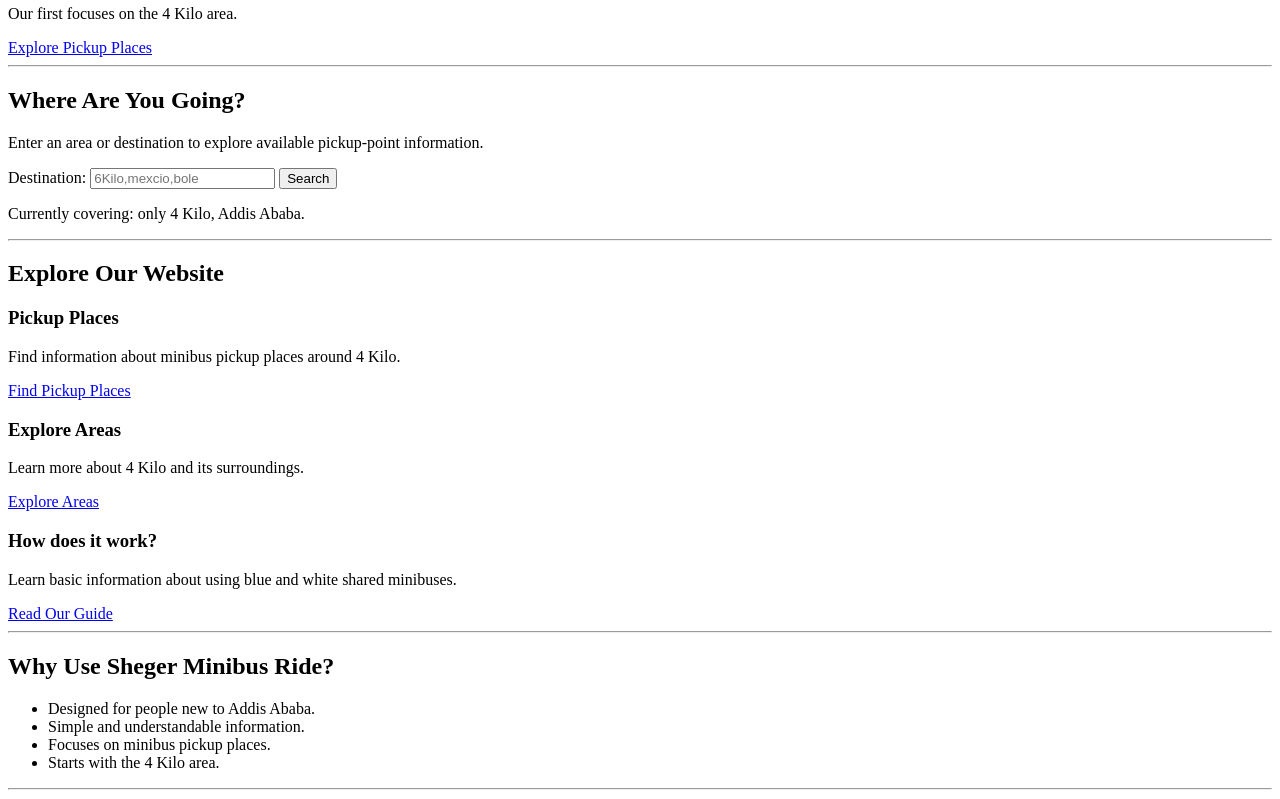
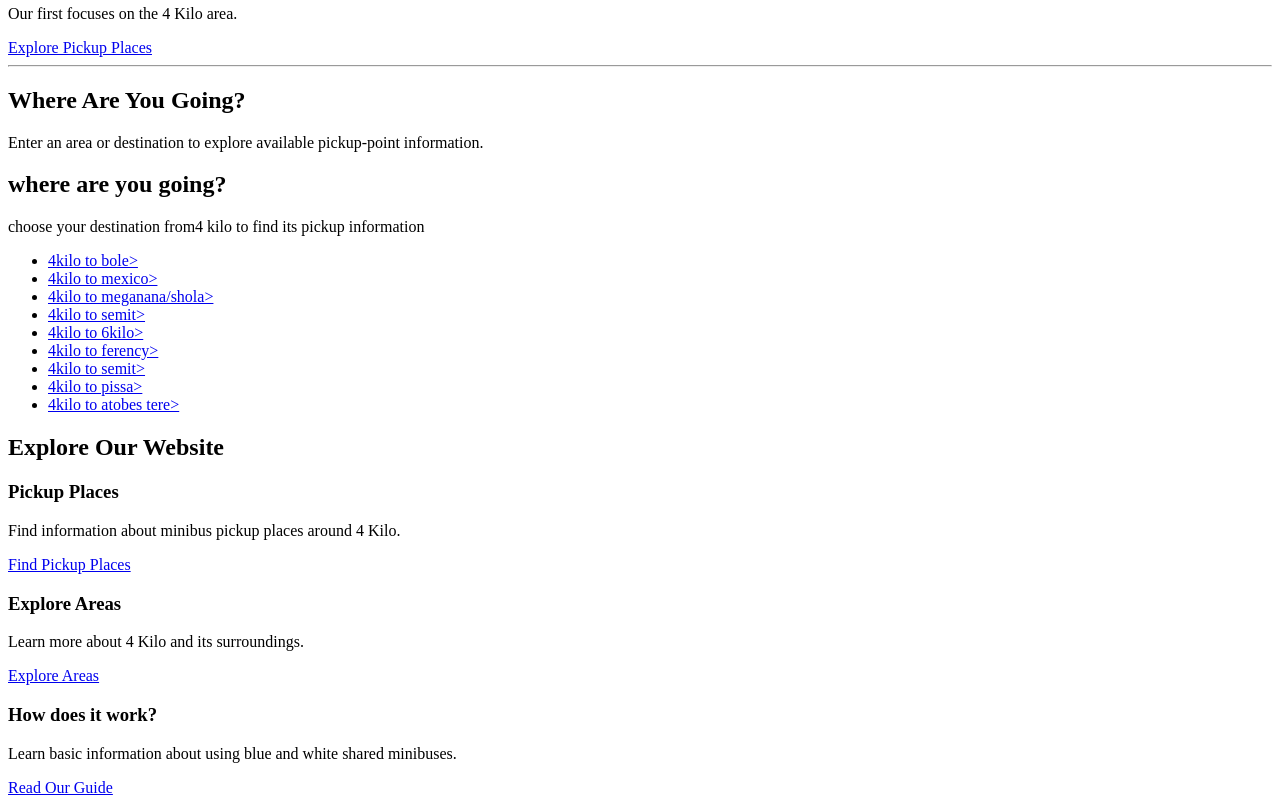
Before and after one commit to EyerusalemTigistu/-sheger-minbus, a plain HTML site: page index.html in a window 1280 px wide. Shown: the part 1179-1978 px from the top of the page. Drawn offline with Linux system fonts and the light colour scheme.

Commit message:
Remove areas page links and update homepage

```diff
--- a/index.html
+++ b/index.html
@@ -21,10 +21,10 @@
 
         <nav>
             <a href="index.html">Home</a>
-            <a href="areas.html">Areas</a>
             <a href="pickup.html">Pickup places</a>
             <a href="how-does-it-work.html">How does it work?</a>
         </nav>
+
 
     </header>
 
@@ -36,11 +36,11 @@
 
             <h2>WELCOME TO SHEGER MINBUS RIDE</h2>
 
-            <img src="images/image.png"alt="this is the picture of white and blue  minbus taxi" width="500">
-            <img src="images/image1.png" alt="this is the picture of white and blue  minbus taxi"hight="400">
+            <img src="images/image.png" alt="this is the picture of white and blue  minbus taxi"  width="500">
+            <img src="images/image1.png" alt="this is the picture of white and blue  minbus taxi" hight="400">
 
-            <img src="images/image2.png" alt=" this is the picture of white and blue  minbus taxi"width="400">
-             <img src="images/image4.png" alt=" this is the picture of white and blue  minbus taxi"width="700">
+            <img src ="images/image2.png" alt="this is the picture of white and blue  minbus taxi" width="400">
+            <img src="images/image4.png" alt="this is the picture of white and blue  minbus taxi" width="500">
 
             <p>
                  are you new to addis ababa or you dont know 4killo well? Beginning life in a new place
@@ -75,22 +75,20 @@
                 available pickup-point information.
             </p>
 
-            <form action="pickup.html" method="post">
+            <h2>where are you going?</h2>
+            <p>choose your destination from4 kilo to find its pickup information</p>
+            <ul>
+                <li><a href="pickup.html#bole">4kilo to bole></a></li>
+                <li><a href="pickup.html#mexico">4kilo to mexico></a></li>
+                <li><a href="pickup.html#megenana/shola">4kilo to meganana/shola></a></li>
+                <li><a href="pickup.html#semit">4kilo to semit></a></li>
+             <li><a href="pickup.html#kilo">4kilo to 6kilo></a></li>
+                             <li><a href="pickup.html#ferency">4kilo to ferency></a></li>
+                                             <li><a href="pickup.html#semit">4kilo to semit></a></li>
+                                                             <li><a href="pickup.html#pissa">4kilo to pissa></a></li>
+                                                                             <li><a href="pickup.html#atobes tera">4kilo to atobes tere></a></li>
+            </ul>
 
-                <label for="destination">Destination:</label>
-
-                <input
-                    type="search"id="destination"name="destination"placeholder="6Kilo,mexcio,bole">
-
-                <button type="submit">Search</button>
-
-            </form>
-
-            <p>
-                Currently covering: only 4 Kilo, Addis Ababa.
-            </p>
-
-       <hr>
 
             <h2>Explore Our Website</h2>
 
```
